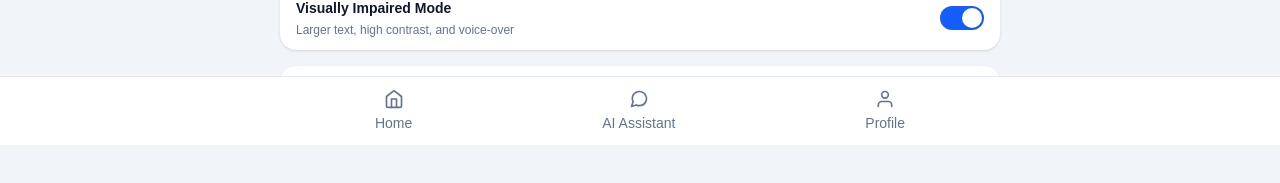
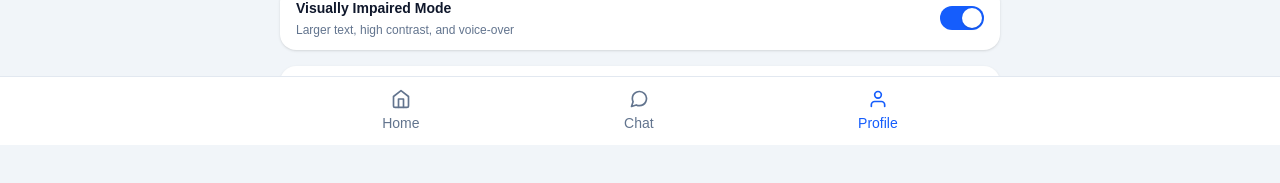
Before and after one commit to xuwen-ho/whipnae, a Next.js app in the folder frontend/: page /profile in a window 1280 px wide. Shown: the part 655-838 px from the top of the page. Built offline with nearby package versions, Linux system fonts and the light colour scheme.

Commit message:
Change page names in BottomNavBar

```diff
--- a/frontend/src/app/profile/page.tsx
+++ b/frontend/src/app/profile/page.tsx
@@ -15,8 +15,8 @@ type AccessibilitySetting =
 
 const profileNavItems = [
   { id: "home", link: "/", label: "Home", icon: FiHome },
-  { id: "ai-assistant", link: "/chat", label: "AI Assistant", icon: FiMessageCircle },
-  { id: "profile", link: "/profile", label: "Profile", icon: FiUser },
+  { id: "Chat", link: "/chat", label: "Chat", icon: FiMessageCircle },
+  { id: "profile", link: "/profile", label: "Profile", icon: FiUser, isActive: true },
 ];
 
 export default function ProfileSettingsPage() {
```
